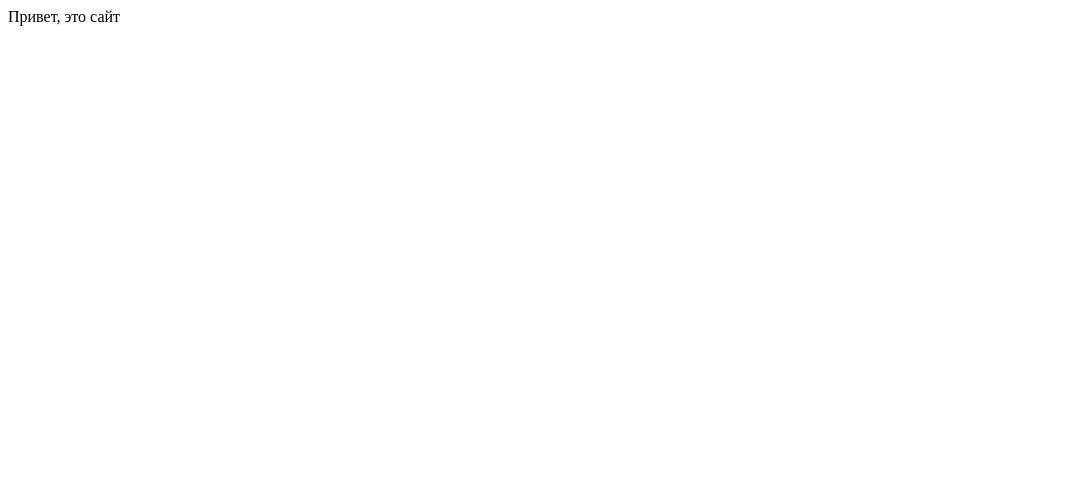
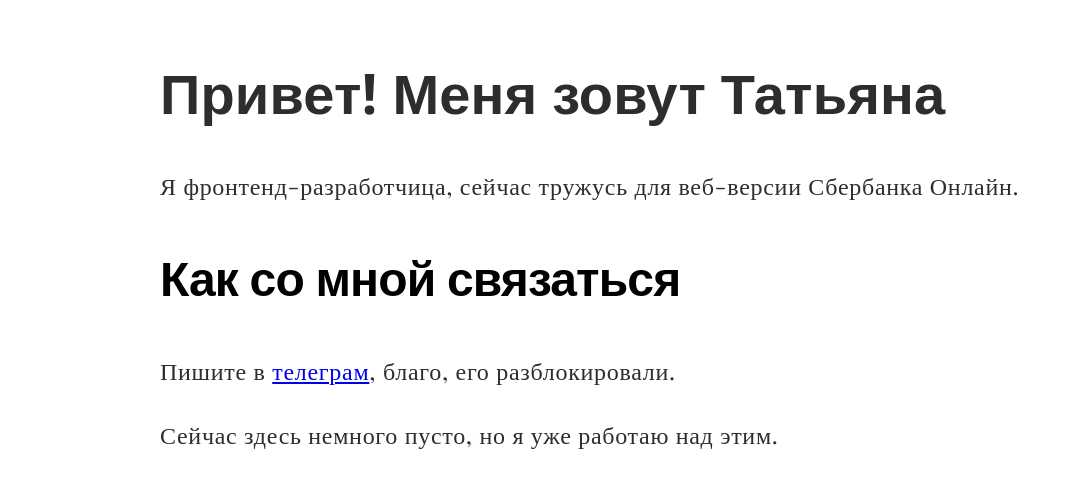
Before and after one commit to yepstepz/yepstepz.io, a plain HTML site: page site/index.html in a window 1280 px wide. Shown: the whole page, without its empty margins (0-1072 px from the left). Drawn offline with nearby package versions, Linux system fonts and the light colour scheme.

Commit message:
feat(site): add some styles

```diff
--- a/site/index.html
+++ b/site/index.html
@@ -2,11 +2,17 @@
 <html>
 <head>
    <meta charset="utf-8">
+   <link rel="stylesheet" type="text/css" href="style.css">
+   <link href="https://fonts.googleapis.com/css2?family=Open+Sans:wght@400;700&family=Playfair+Display&display=swap" rel="stylesheet">
    <title>Мой сайт | yepstepz.io</title>
 </head>
 <body>
-   <div>
-      Привет, это сайт
+   <div class="wrapper">
+      <h1 class="headline">Привет! Меня зовут Татьяна</h1>
+      <p class="content">Я фронтенд-разработчица, сейчас тружусь для веб-версии Сбербанка Онлайн.</p>
+      <h2 class="headline--second">Как со мной связаться</h2>
+      <p class="content">Пишите в <a class="content__link" href="https://t.me/yepstepz">телеграм</a>, благо, его разблокировали.</p>
+      <p class="content">Сейчас здесь немного пусто, но я уже работаю над этим.</p>
    </div>
 </body>
 </html>
--- /dev/null
+++ b/site/style.css
@@ -0,0 +1,29 @@
+.wrapper {
+    max-width: 960px;
+    margin: 0 auto;
+    padding: 10px 20px;
+}
+
+.headline {
+    font-family: "Open Sans", sans-serif;
+    font-size: 56px;
+    font-weight: bold;
+    line-height: 1.29;
+    letter-spacing: 0.18px;
+    color: #2d2d2d;
+}
+
+.headline--second {
+    font-family: "Open Sans", sans-serif;
+    font-size: 48px;
+    letter-spacing: -0.87px;
+    color: #000000;
+}
+
+.content {
+    font-family: "Playfair Display", serif;
+    font-size: 24px;
+    line-height: 1.67;
+    letter-spacing: 0.7px;
+    color: #2d2d2d;
+}
```
